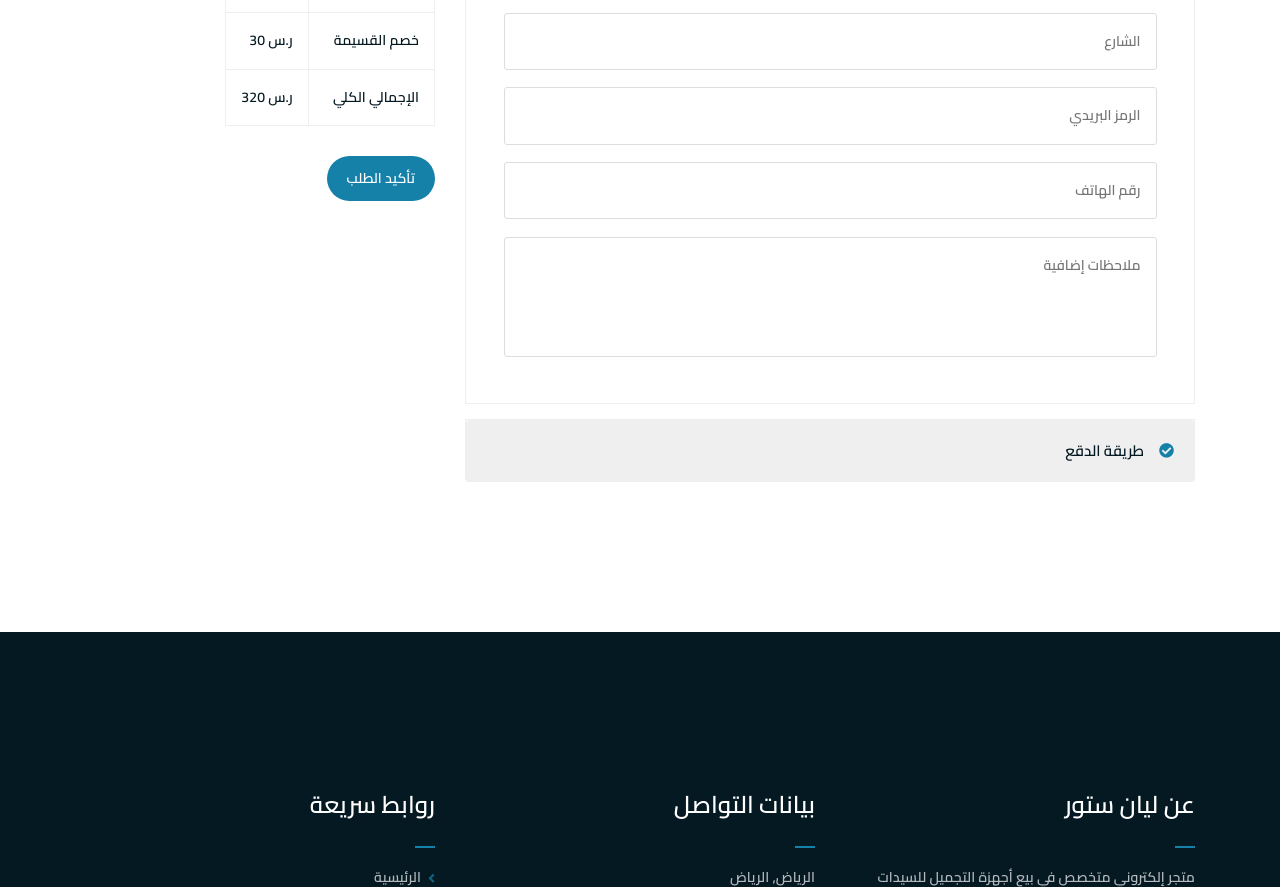
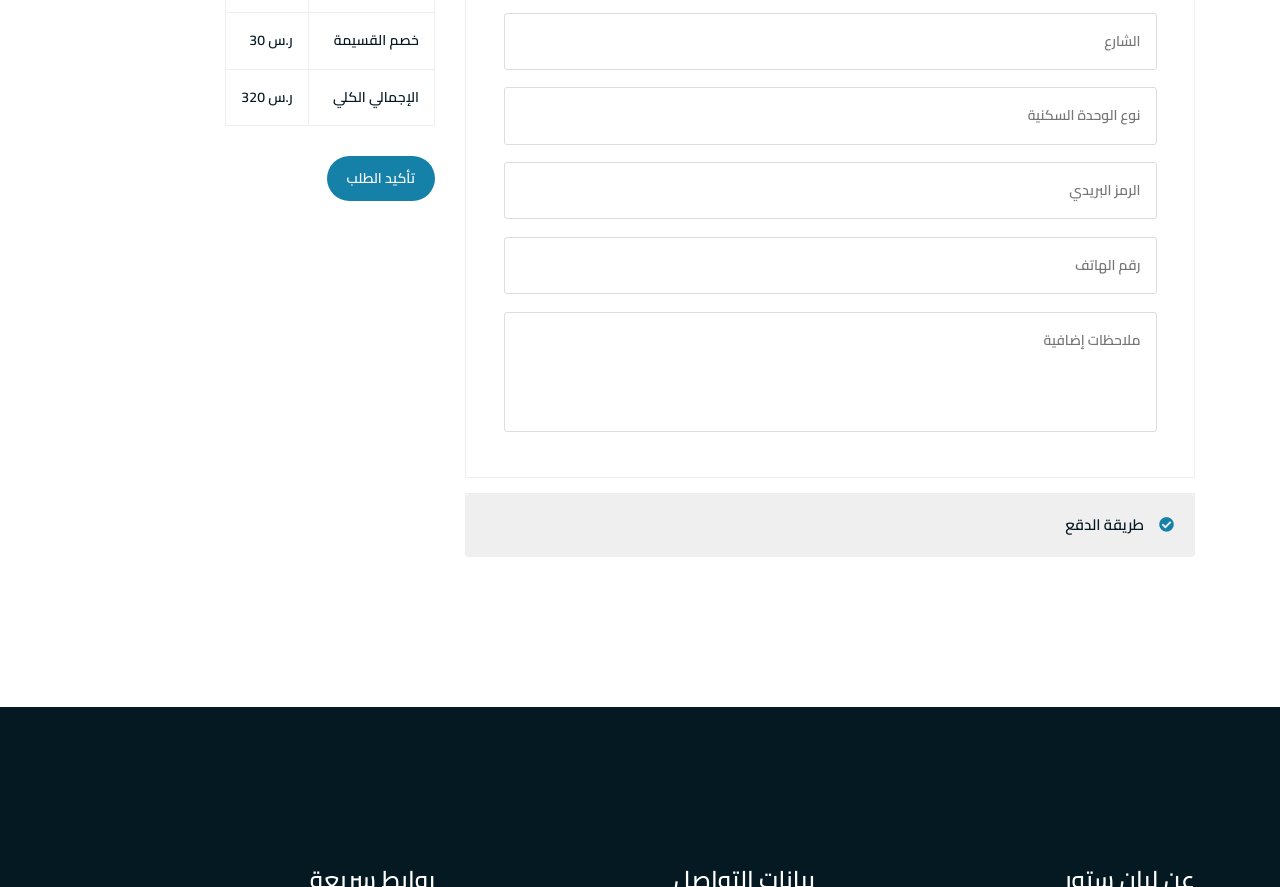
Before and after one commit to rami-ahmad-abdallah/abdallah-store.github.io, a plain HTML site: page checkout.html in a window 1280 px wide. Shown: the part 990-1877 px from the top of the page. Drawn offline with Linux system fonts and the light colour scheme.

Commit message:
ADDED THE PROPERTY TYPE

```diff
--- a/checkout.html
+++ b/checkout.html
@@ -204,6 +204,14 @@
                               name="street"
                               value=""
                               placeholder="الشارع" />
+                          </p>
+
+                          <p>
+                            <input
+                              type="text"
+                              name="home"
+                              value=""
+                              placeholder="نوع الوحدة السكنية" />
                           </p>
 
                           <p>
```
